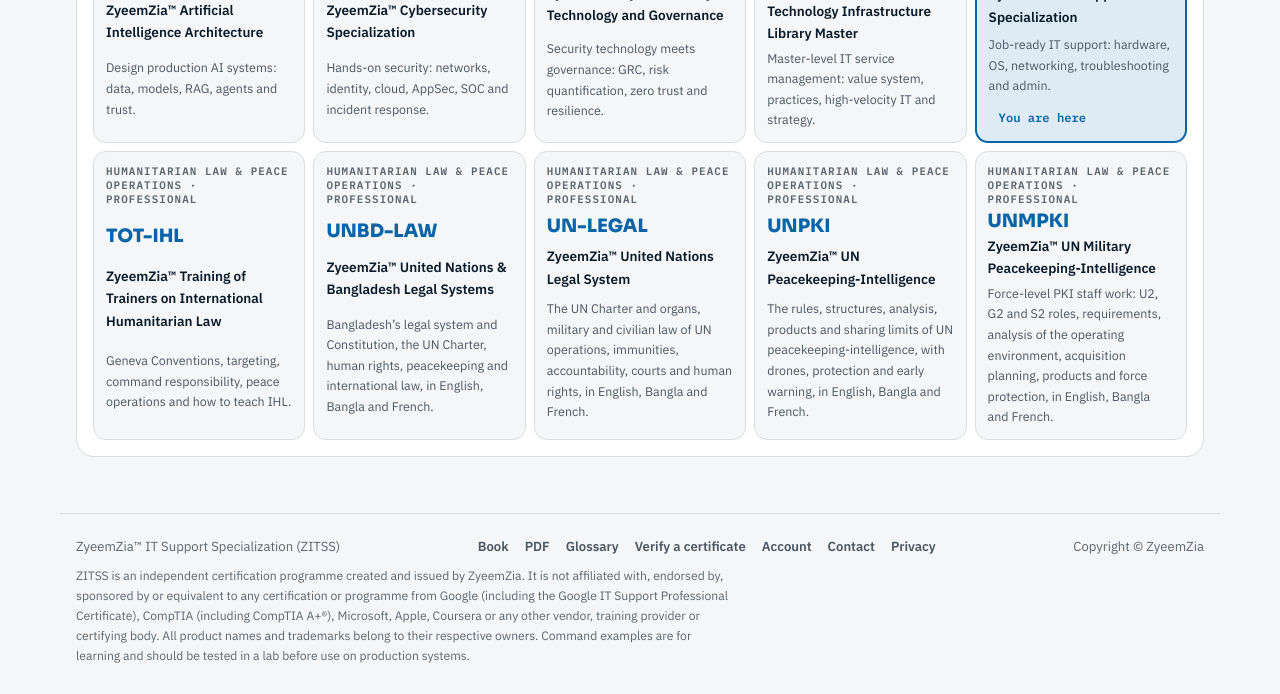
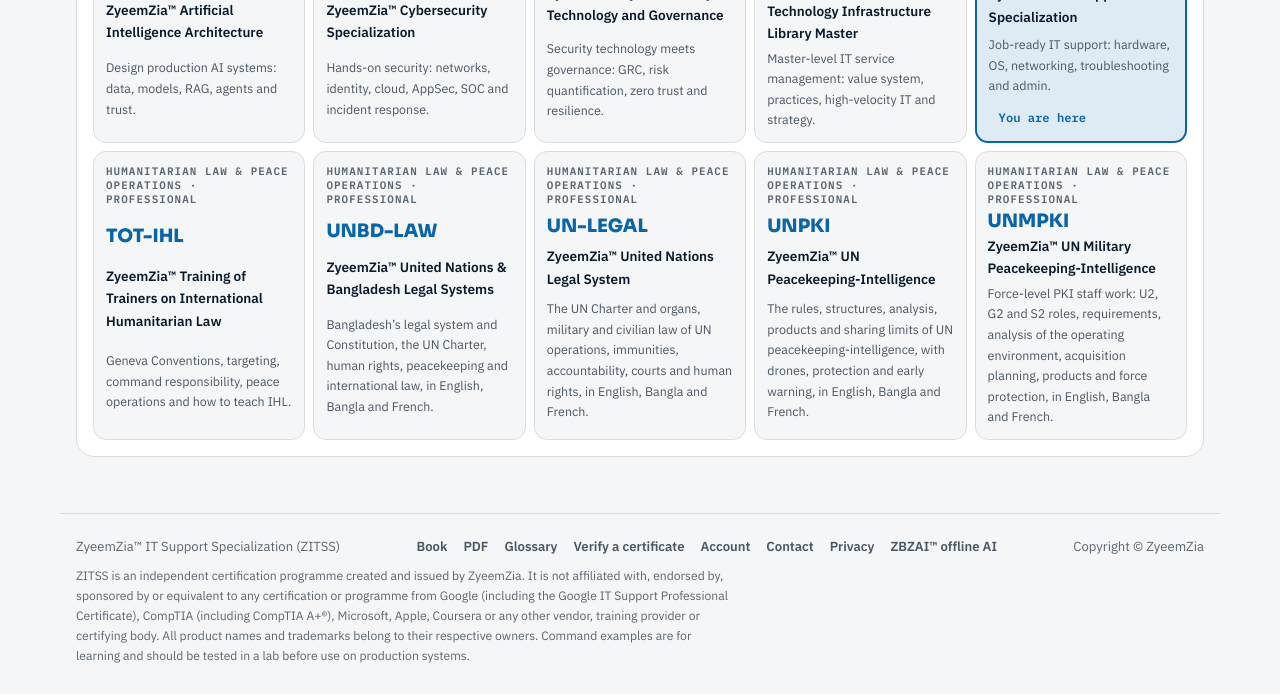
Before and after one commit to zyeemzia/zitss, a plain HTML site: page index.html in a window 1280 px wide. Shown: the part 2768-3462 px from the top of the page. Drawn offline with Linux system fonts and the light colour scheme.

Commit message:
Footer: link to ZBZAI offline AI

```diff
--- a/index.html
+++ b/index.html
@@ -43,7 +43,7 @@
 </header>
 <main id="view" class="view" tabindex="-1"><div class="boot" aria-label="Loading the course"><i></i><i></i><i></i></div></main>
 <footer class="site-foot">
-  <div class="row"><span>ZyeemZia™ IT Support Specialization (ZITSS)</span><span style="display:flex;gap:16px;flex-wrap:wrap"><a href="book.html" target="_blank" rel="noopener">Book</a><a href="ZITSS-Book.pdf" download>PDF</a><a href="#glossary">Glossary</a><a href="#verify/">Verify a certificate</a><a href="#account">Account</a><a href="#contact">Contact</a><a href="privacy.html">Privacy</a></span><span>Copyright © ZyeemZia</span></div>
+  <div class="row"><span>ZyeemZia™ IT Support Specialization (ZITSS)</span><span style="display:flex;gap:16px;flex-wrap:wrap"><a href="book.html" target="_blank" rel="noopener">Book</a><a href="ZITSS-Book.pdf" download>PDF</a><a href="#glossary">Glossary</a><a href="#verify/">Verify a certificate</a><a href="#account">Account</a><a href="#contact">Contact</a><a href="privacy.html">Privacy</a><a href="https://zbzai.zyeemzia.com/" target="_blank" rel="noopener">ZBZAI™ offline AI</a></span><span>Copyright © ZyeemZia</span></div>
   <p class="disc" id="disc"></p>
 </footer>
 <nav class="tabbar" id="tabbar" aria-label="Main mobile"></nav>
```
